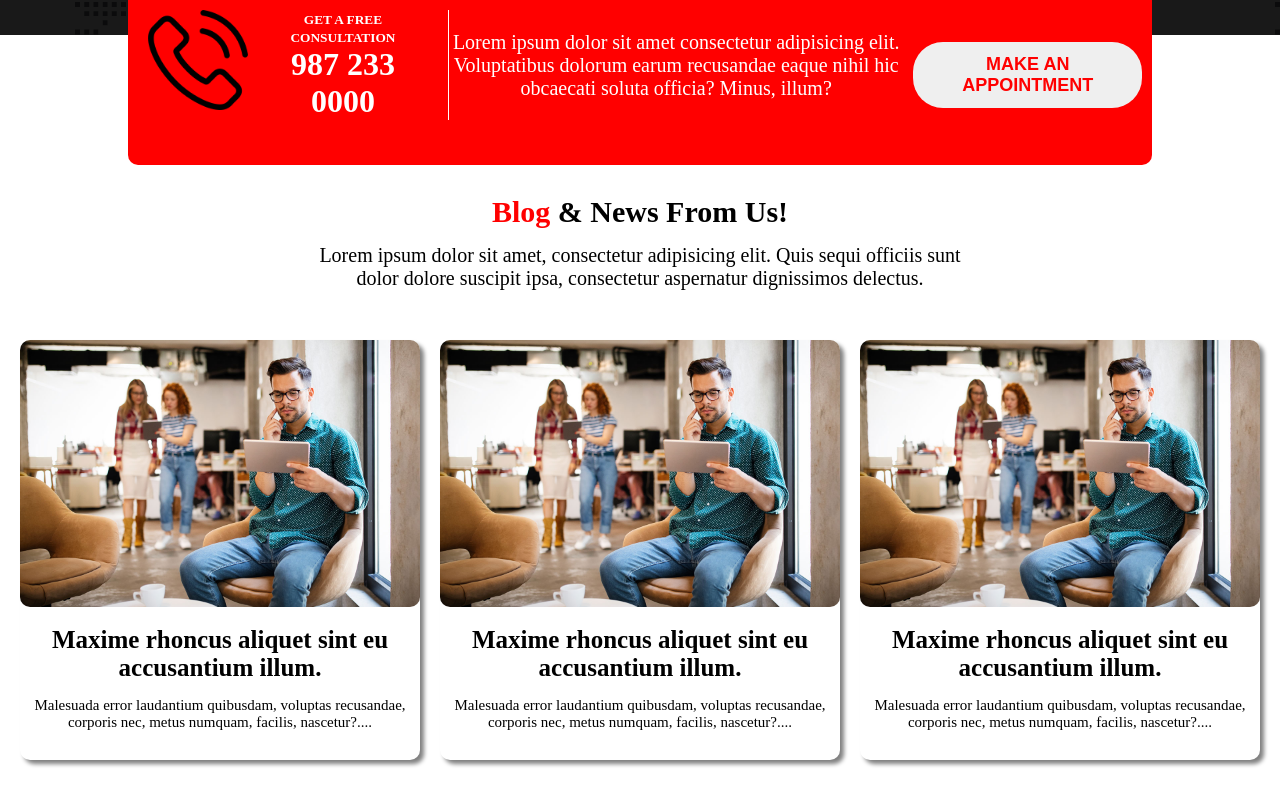
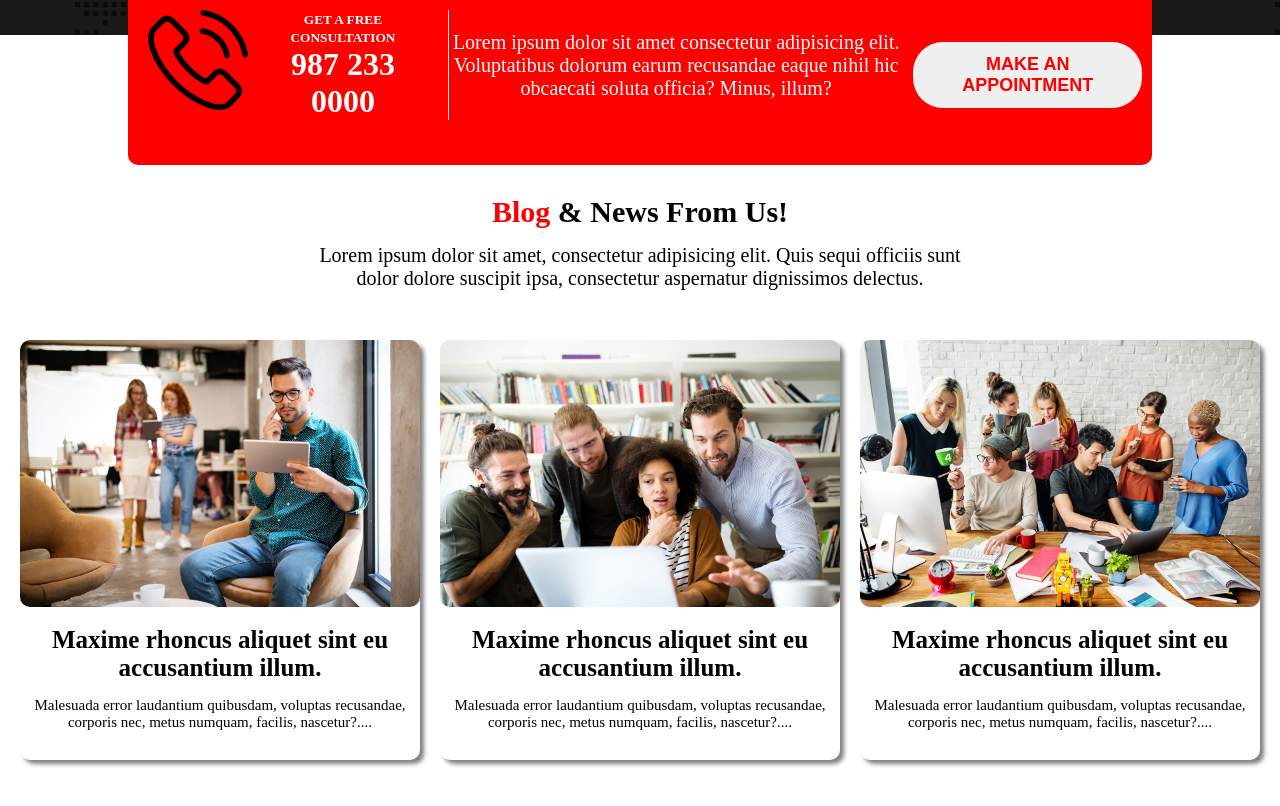
Before and after one commit to JAMSHEDWEBDEV/Digital-Agency-Website, a plain HTML site: page index.html in a window 1280 px wide. Shown: the part 1744-2550 px from the top of the page. Drawn offline with Linux system fonts and the light colour scheme.

Commit message:
added blog section

```diff
--- a/index.html
+++ b/index.html
@@ -132,12 +132,12 @@
             <p>Malesuada error laudantium quibusdam, voluptas recusandae, corporis nec, metus numquam, facilis, nascetur?....</p>
         </div>
         <div class="blog_card">
-            <img src="./images/image/blog-1.jpg" alt="">
+            <img src="./images/image/blog-2.jpg" alt="">
             <h2>Maxime rhoncus aliquet sint eu accusantium illum.</h2>
             <p>Malesuada error laudantium quibusdam, voluptas recusandae, corporis nec, metus numquam, facilis, nascetur?....</p>
         </div>
         <div class="blog_card">
-            <img src="./images/image/blog-1.jpg" alt="">
+            <img src="./images/image/blog-3.jpg" alt="">
             <h2>Maxime rhoncus aliquet sint eu accusantium illum.</h2>
             <p>Malesuada error laudantium quibusdam, voluptas recusandae, corporis nec, metus numquam, facilis, nascetur?....</p>
         </div>
```
